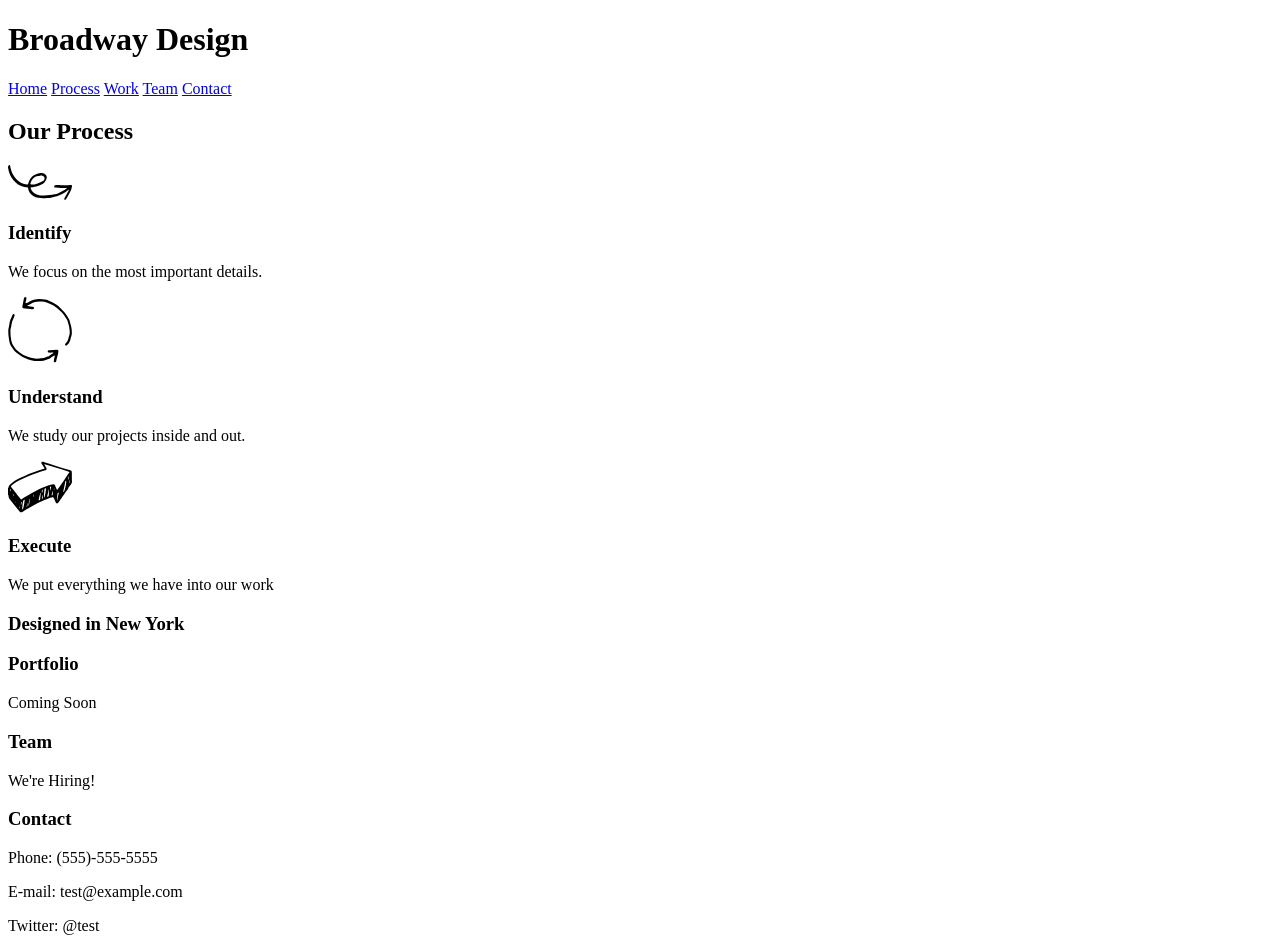
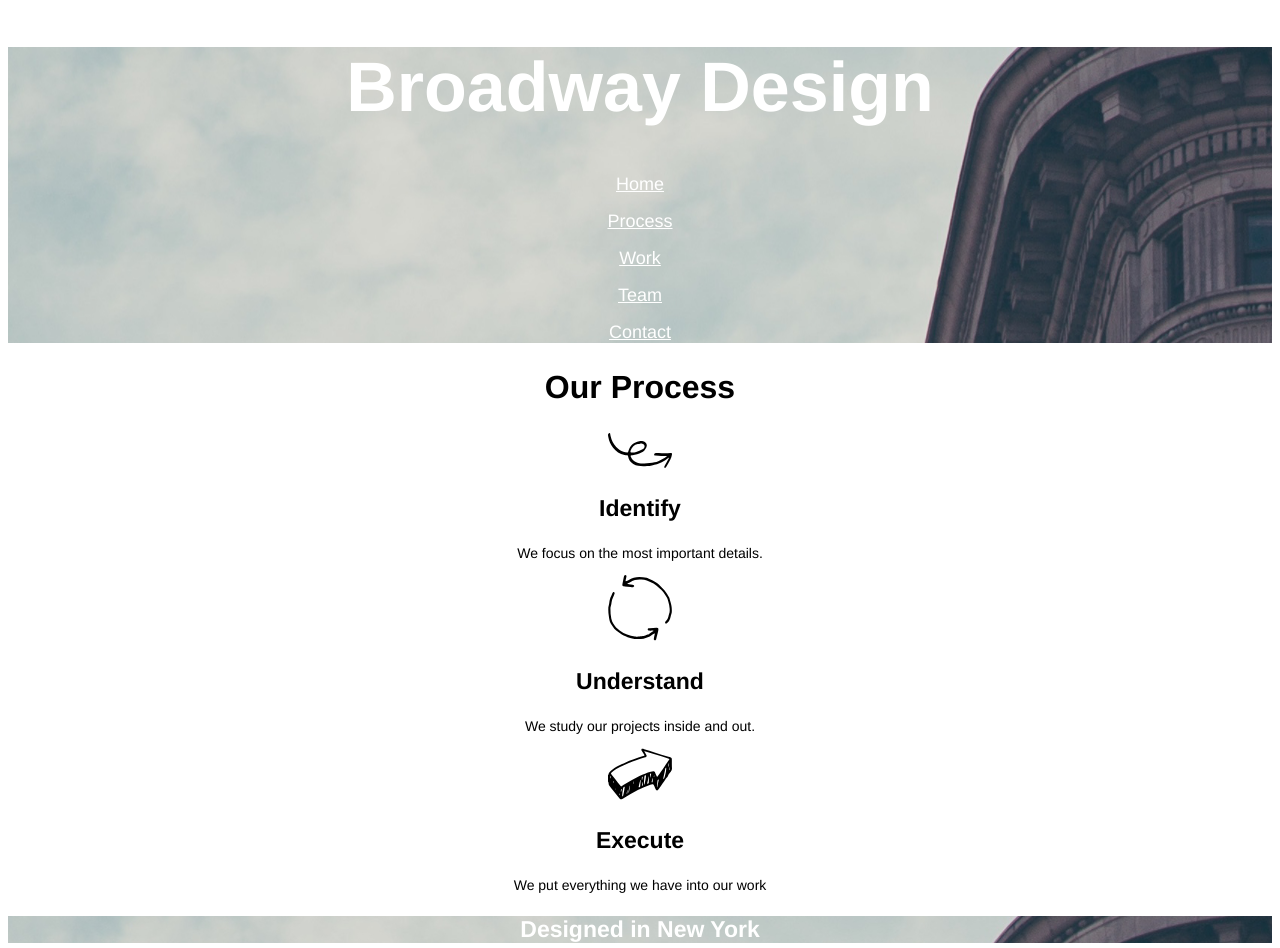
Before and after one commit to biggypunky/broadway, a plain HTML site: page index.html in a window 1280 px wide. Shown: the top 948 px of the page. Drawn offline with Linux system fonts and the light colour scheme.

Commit message:
Task complete

```diff
--- a/index.html
+++ b/index.html
@@ -6,33 +6,37 @@
     <link href="resources/css/style.css" type="text/css" rel="stylesheet"/>
   </head>
   <body>
+    <div>
     <h1 id="home">Broadway Design</h1>
     <nav>
-      <a href="#home">Home</a>
-      <a href="#process">Process</a>
-      <a href="#work">Work</a>
-      <a href="#team">Team</a>
-      <a href="#contact">Contact</a>
+      <p><a href="#home">Home</a></p>
+      <p><a href="#process">Process</a></p>
+      <p><a href="#work">Work</a></p>
+      <p><a href="#team">Team</a></p>
+      <p><a href="#contact">Contact</a></p>
     </nav>
+    </div>
     <h2 id="process">Our Process</h2>
     <img src="resources/images/identify.svg"/>
     <h3>Identify</h3>
-    <p>We focus on the most important details.</p>
+    <p class="slang">We focus on the most important details.</p>
     <img src="resources/images/understand.svg"/>
     <h3>Understand</h3>
-    <p>We study our projects inside and out.</p>
+    <p class="slang">We study our projects inside and out.</p>
     <img src="resources/images/execute.svg"/>
     <h3>Execute</h3>
-    <p>We put everything we have into our work</p>
+    <p class="slang">We put everything we have into our work</p>
+    <div>
     <h3>Designed in New York</h3>
+    </div>
     <h3 id="work">Portfolio</h3>
-    <p>Coming Soon</p>
+    <p class="slang">Coming Soon</p>
     <h3 id="team">Team</h3>
-    <p>We're Hiring!</p>
+    <p class="slang">We're Hiring!</p>
     <h3 id="contact">Contact</h3>
-    <p>Phone: (555)-555-5555</p>
-    <p>E-mail: test@example.com</p>
-    <p>Twitter: @test</p>
+    <p class="slang">Phone: (555)-555-5555</p>
+    <p class="slang">E-mail: test@example.com</p>
+    <p class="slang">Twitter: @test</p>
     <footer>&copy; Broadway 2017       <a href="#home">Home</a>
           <a href="#process">Process</a>
           <a href="#work">Work</a>
--- a/resources/css/style.css
+++ b/resources/css/style.css
@@ -0,0 +1,41 @@
+html {
+  font-family: Helvetica;
+  text-align: center;
+}
+
+div {
+  background-image: url(../images/the-flatiron-building.png);
+    color: white;
+}
+
+h1, h2, h3 {
+  font-weight: bold;
+}
+
+h1 {
+  font-size: 70px;
+}
+
+h2 {
+  font-size: 32px;
+}
+
+h3 {
+  font-size: 23px;
+}
+
+a {
+  font-size: 18px;
+  color: white;
+}
+
+.slang {
+  font-size: 14px;
+}
+
+footer {
+  background-color: dimgray;
+  color: white;
+  text-align: left;
+  font-size: 11px;
+}
```
